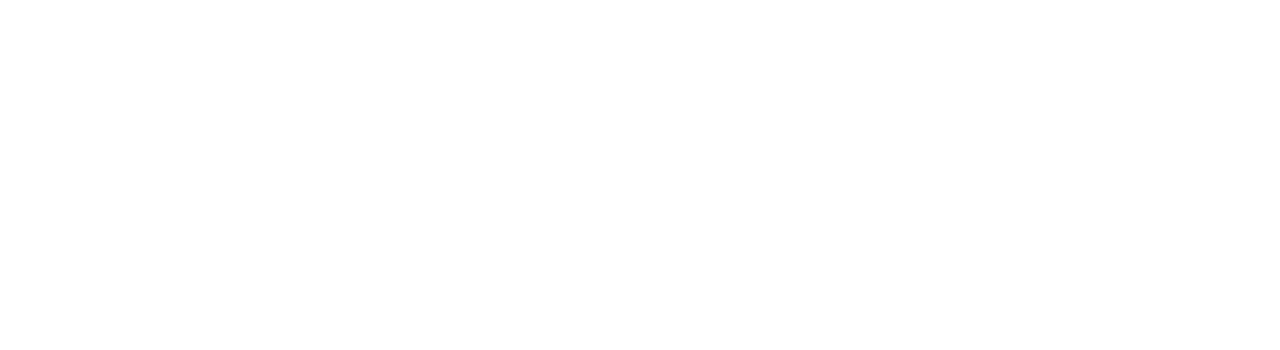
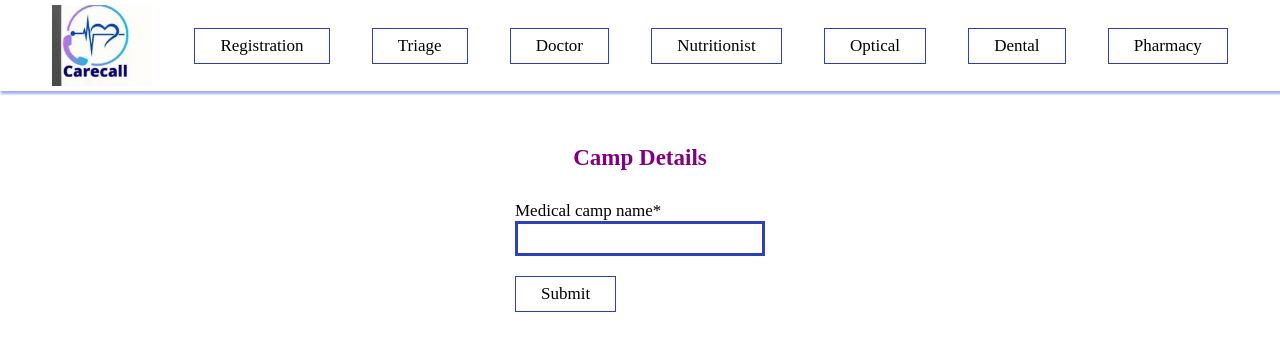
Before and after one commit to Ephraim19/Carecall, a React (Create React App) app: page /camp in a window 1280 px wide. Before the commit this address had no page. Shown: the top 350 px of the page. Built offline with nearby package versions, Linux system fonts and the light colour scheme.

Commit message:
Medical camp feature

```diff
--- /dev/null
+++ b/src/components/Camps/Home.js
@@ -0,0 +1,105 @@
+import React from "react";
+import carecall from "../carecall.png";
+import Registration from "./Registration";
+import Triage from "./Triage";
+import Cookies from "js-cookie";
+import { ref, push, get, update, set } from "firebase/database";
+import { database } from "../Firebase";
+const Home = () => {
+  const [member, setMember] = React.useState("");
+  const [camp, setCamp] = React.useState("");
+
+  React.useEffect(() => {
+    const camp1 = Cookies.get("camp");
+    if (camp1) {
+      setCamp(camp1);
+
+      const dbRef = ref(database, "camps/" + camp);
+      get(dbRef)
+        .then((snapshot) => {
+          if (snapshot.exists()) {
+            const data = snapshot.val();
+            console.log(data);
+
+          } else {
+            console.log("No data available");
+          }
+        })
+        .catch((error) => {
+          console.error(error);
+        });
+    }
+  });
+
+  const Reg = (e) => {
+    if (e.target.innerText === "Registration") {
+      setMember("Registration");
+    }
+    if (e.target.innerText === "Triage") {
+      setMember("Triage");
+    }
+  };
+
+  const submit = () => {
+    Cookies.set("camp", camp);
+    setMember("Registration");
+  };
+
+  return (
+    <div>
+      <nav className="App-nav">
+        <img src={carecall} alt="logo" className="App-logo" />
+        <button className="App-info" onClick={Reg}>
+          Registration
+        </button>
+        <button className="App-info" onClick={Reg}>
+          Triage
+        </button>
+        <button className="App-info" onClick={Reg}>
+          Doctor
+        </button>{" "}
+        <button className="App-info" onClick={Reg}>
+          Nutritionist
+        </button>
+        <button className="App-info" onClick={Reg}>
+          Optical
+        </button>
+        <button className="App-info" onClick={Reg}>
+          Dental
+        </button>
+        <button className="App-info" onClick={Reg}>
+          Pharmacy
+        </button>
+      </nav>
+
+      {!member ? (
+        <form className="dashboard">
+          <div>
+            <h4
+              style={{ color: "purple", fontSize: "23px", textAlign: "center" }}
+            >
+              Camp Details
+            </h4>
+            <label>
+              <b>Medical camp name*</b> <br />
+              <input
+                type="text"
+                value={camp}
+                onChange={(e) => setCamp(e.target.value)}
+              />
+            </label>
+            <br />
+            <br />
+            <button onClick={submit}>Submit</button>
+          </div>
+        </form>
+      ) : (
+        " "
+      )}
+      {member === "Registration" && <Registration />}
+      {member === "Triage" && <Triage />}
+    </div>
+  );
+};
+
+export default Home;
--- /dev/null
+++ b/src/components/Camps/Registration.js
@@ -0,0 +1,149 @@
+import React from "react";
+import { ToastContainer, toast } from "react-toastify";
+import { ref, push } from "firebase/database";
+import Cookies from "js-cookie";
+import { database } from "../Firebase";
+
+const Registration = () => {
+  const [member, setMember] = React.useState("");
+  const [age, setAge] = React.useState("");
+  const [gender, setGender] = React.useState("");
+  const [Phone, setPhone] = React.useState("");
+  const [phoneErr, setPhoneErr] = React.useState("");
+  const [occupation, setOccupation] = React.useState("");
+
+  const handleSelect = (e) => {
+    setGender(e.target.value);
+  };
+
+  // React.useEffect(() => {
+  //   const camp = Cookies.get("camp");
+
+  // });
+
+  //handlephone change
+  const phoneNo = (e) => {
+    setPhone(e.target.value);
+    if (e.target.value.length > 0 && e.target.value.length < 10) {
+      setPhoneErr("Phone number should be 10 digits");
+    } else if (e.target.value.length === 10) {
+      setPhoneErr(" ");
+    } else {
+      setPhoneErr("Please input a valid phone number");
+    }
+  };
+
+  const Push = (e) => {
+    e.preventDefault();
+    if (member && Phone && age && gender) {
+      push(ref(database, "camps/" + Cookies.get("camp")), {
+        member,
+        age,
+        Phone,
+        gender,
+        occupation,
+      })
+        .then(() => {
+          toast.success("Data saved successfully");
+          setMember("");
+          setAge("");
+          setPhone("");
+          setGender("");
+          setOccupation("");
+        })
+        .catch((error) => {
+          toast.error("Data not saved");
+        });
+    } else {
+      toast.error("Please fill all fields");
+    }
+  };
+
+  return (
+    <div className="dashboard">
+      <form>
+        <h4 style={{ color: "purple", fontSize: "23px", textAlign: "center" }}>
+          Member Biodata
+        </h4>
+        <label>
+          <b>Member's full name*</b> <br />
+          <input
+            type="text"
+            value={member}
+            onChange={(e) => setMember(e.target.value)}
+          />
+        </label>
+        <br />
+        <br />
+        <label>
+          <b>Phone number*</b> <br />
+          <input
+            type="text"
+            value={Phone}
+            onChange={phoneNo}
+            // onChange={(e) => setPhone(e.target.value)}
+          />
+        </label>
+        <br />
+        <b style={{ color: "red" }}>{phoneErr}</b>
+        <br />
+        <br />
+        <label>
+          <b>Age</b> <br />
+          <input
+            type="number"
+            value={age}
+            onChange={(e) => setAge(e.target.value)}
+          />
+        </label>
+        <br />
+        <br />
+        <b>Gender</b> <br />
+        <label htmlFor="Gender">
+          <select onChange={handleSelect}>
+            <option className="App-info" value="MF" key={"MF"}>
+              Select Gender
+            </option>
+            <option className="App-info" value="M" key={"M"}>
+              Male
+            </option>
+            <option className="App-info" value="F" key={"F"}>
+              Female
+            </option>
+          </select>
+        </label>
+        <br />
+        <br />
+        <label>
+          <b>Occupation</b> <br />
+          <input
+            type="text"
+            value={occupation}
+            onChange={(e) => setOccupation(e.target.value)}
+          />
+        </label>
+        <br />
+        <br />
+        <button onClick={Push}>Submit</button>
+      </form>
+      <div>
+        <h4 style={{ color: "purple", fontSize: "23px", textAlign: "center" }}>
+          Data
+        </h4>
+        <p>Name:{member}</p>
+        <p>Phone number:{Phone}</p>
+        <p>Age:{age}</p>
+        <p>Gender:{gender}</p>
+        <p>Occupation:{occupation}</p>
+
+        <button onClick={Push}>Edit</button>
+        <br />
+        <br />
+        <button onClick={Push}>Add Members</button>
+      </div>
+      <ToastContainer />
+    </div>
+  );
+};
+
+export default Registration;
--- /dev/null
+++ b/src/components/Camps/Triage.js
@@ -0,0 +1,87 @@
+import React from "react";
+
+const Triage = () => {
+  const [member, setMember] = React.useState("");
+  const [height, setHeight] = React.useState("");
+  const [weight, setWeight] = React.useState("");
+  const [bp, setBp] = React.useState("");
+  const [bs, setBs] = React.useState("");
+  const [bmi, setBmi] = React.useState("");
+
+  return (
+    <div className="dashboard">
+      <form>
+        <h4 style={{ color: "purple", fontSize: "23px", textAlign: "center" }}>
+          Triage
+        </h4>
+        <label>
+          <b>Member's name</b> <br />
+          <input
+            placeholder="Search member's name"
+            type="text"
+            value={member}
+            onChange={(e) => setMember(e.target.value)}
+          />
+        </label>
+        <br />
+        <br />
+
+        <label>
+          <b>Weight*</b> <br />
+          <input
+            type="text"
+            placeholder="Enter weight in kg"
+            value={weight}
+            onChange={(e) => setWeight(e.target.value)}
+          />
+        </label>
+        <br />
+        <br />
+
+        <label>
+          <b>Height*</b> <br />
+          <input
+            type="text"
+            value={height}
+            placeholder="Enter height in meters"
+            onChange={(e) => setHeight(e.target.value)}
+          />
+        </label>
+        <br />
+        <br />
+
+        <label>
+          <b>Blood pressure*</b> <br />
+          <input
+            type="text"
+            value={bp}
+            onChange={(e) => setBp(e.target.value)}
+          />
+        </label>
+        <br />
+        <br />
+        <label>
+          <b>Blood sugar*</b> <br />
+          <input
+            type="text"
+            value={bs}
+            onChange={(e) => setBs(e.target.value)}
+          />
+        </label>
+        <br />
+        <br />
+      </form>
+      <div>
+        <h4 style={{ color: "purple", fontSize: "23px", textAlign: "center" }}>
+          Triage data
+        </h4>
+
+        {weight && height && <p>BMI: { (weight / (height * height)).toFixed(2)}</p>}
+        <p>Blood pressure:{bp}</p>
+        <p>Blood sugar:{bs}</p>
+      </div>
+    </div>
+  );
+};
+
+export default Triage;
--- a/src/components/Dashboard.js
+++ b/src/components/Dashboard.js
@@ -767,6 +767,10 @@
 
   const allMembers = () => {
     navigate("/allmembers");
+  };
+
+  const medicalCamp = () => {
+    navigate("/camp");
   };
 
   const Logout = () => {
@@ -1012,7 +1016,7 @@
               <MenuItem icon={<FaUserGraduate />}>{cookie}</MenuItem>
 
               <MenuItem icon={<FiCast />}>
-                <button className="App-info" onClick={Logout}>
+                <button className="App-info" onClick={medicalCamp}>
                   <b>Medical camp</b>
                 </button>
               </MenuItem>
--- a/src/components/Forms/AllTasks.js
+++ b/src/components/Forms/AllTasks.js
@@ -48,8 +48,6 @@
           ...data,
         }));
 
-        console.log(taskArray);
-
         //Sort by date
         dateSort(taskArray);
 
@@ -69,7 +67,6 @@
         setPatientData(dataArray);
       }
     });
-
   }, []);
 
   const handleStartDateChange = (date) => {
@@ -88,7 +85,6 @@
   };
 
   const handleEndDateChange = (date) => {
-
     setEndDate(date);
     let currentDate = new Date(startDate);
     var dates = [];
--- a/src/components/Forms/ExternalForm.js
+++ b/src/components/Forms/ExternalForm.js
@@ -23,7 +23,7 @@
   const [note, setNote] = useState("");
 
   const [percent, setPercent] = useState(0);
-  const [Save, setSave] = useState("Save");
+  const [Save, setSave] = useState("Submit");
   const [duration, setDuration] = useState("");
   const [duration1, setDuration1] = useState("");
   const [duration2, setDuration2] = useState("");
@@ -356,7 +356,7 @@
                 url,
                 dueDate: dateStrip(3, strToDate),
               }).then((data) => {
-                setSave("saved");
+                setSave("submitted");
                 setBlood("");
                 setCondition("");
                 setGender("");
@@ -431,7 +431,7 @@
       }
 
       if (!file) {
-        setSave("Saved");
+        setSave("Submitted");
 
         setBlood("");
 
@@ -827,7 +827,6 @@
 
   const handleSelect = (e) => {
     setGender(e.target.value);
-    console.log(e.target.value);
   };
 
   const handleHospital = (e) => {
--- a/src/components/Router.js
+++ b/src/components/Router.js
@@ -21,6 +21,8 @@
 import NewAdded from "./Forms/NewAdded";
 import EmailLogin from "./Forms/EmailLogin";
 import EmailSignup from "./Forms/EmailSignup";
+import Home from "./Camps/Home";
+import Registration from "./Camps/Registration";
 
 const Router = () => {
   return (
@@ -51,6 +53,15 @@
         <Route path="/new/added" Component={NewAdded} />
         <Route path="/email/login" Component={EmailLogin} />
         <Route path="/email/signup" Component={EmailSignup} />
+
+        <Route path="/camp" Component={Home} />
+        <Route path="camp/registration" Component={Registration} />
+        {/* <Route path="/camp" Component={Home} />
+        <Route path="/camp" Component={Home} />
+        <Route path="/camp" Component={Home} />
+        <Route path="/camp" Component={Home} /> */}
+
+
       </Routes>
     </BrowserRouter>
   );
```
Lines whose indentation alone changed are shown as unchanged.
